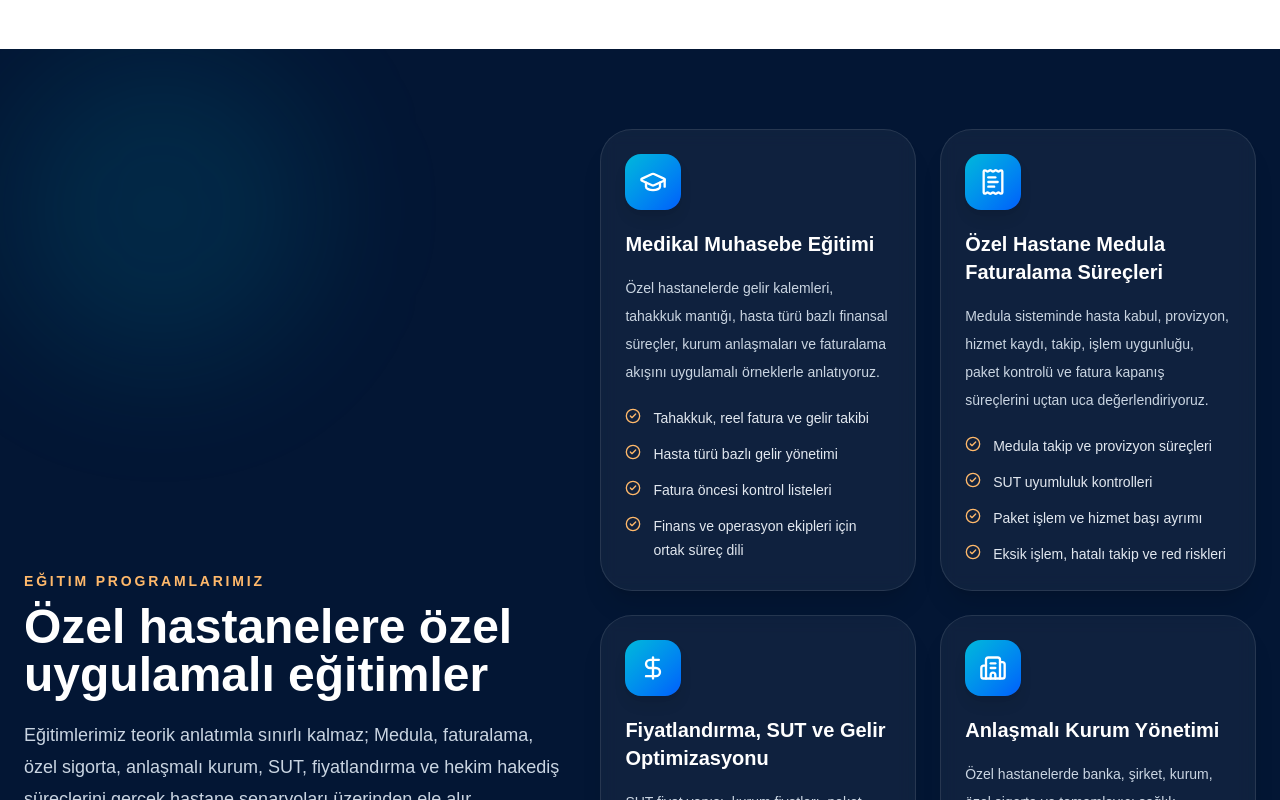
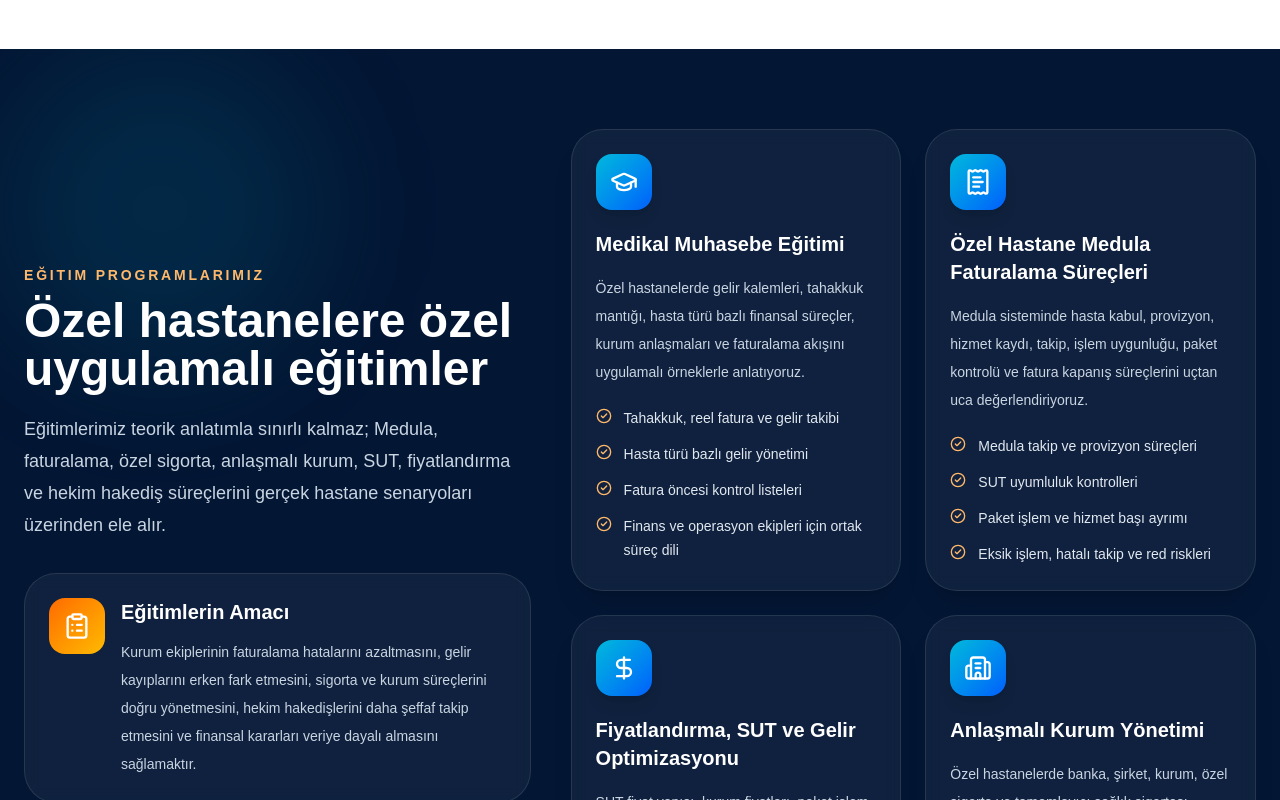
Before and after one commit to fuysal54-star/bbb-danismanlik, a Next.js app: page / in a window 1280 px wide. Shown: the part 2200-3000 px from the top of the page. Built offline with nearby package versions, Linux system fonts and the light colour scheme.

Commit message:
düzeltme

```diff
--- a/app/page.tsx
+++ b/app/page.tsx
@@ -504,8 +504,8 @@
           <div className="absolute bottom-0 right-0 h-80 w-80 rounded-full bg-orange-500/10 blur-3xl" />
 
           <div className="relative mx-auto max-w-7xl px-4 sm:px-6">
-            <div className="grid gap-10 lg:grid-cols-[0.9fr_1.1fr] lg:items-center">
-              <div>
+            <div className="grid gap-10 lg:grid-cols-[0.85fr_1.15fr] lg:items-start">
+              <div className="lg:sticky lg:top-28 lg:pt-6">
                 <p className="text-sm font-semibold uppercase tracking-[0.2em] text-orange-300">
                   Eğitim Programlarımız
                 </p>
```
